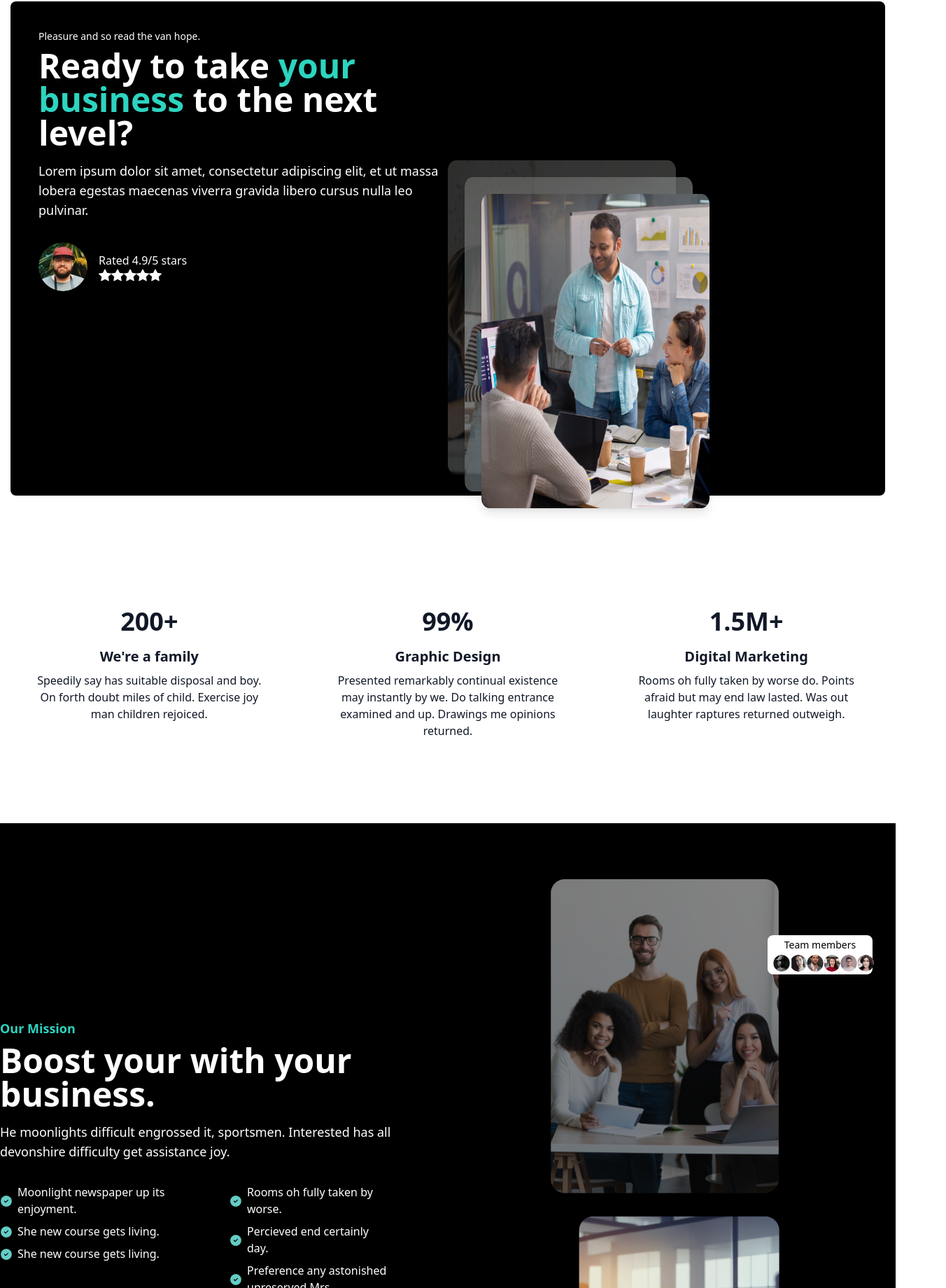
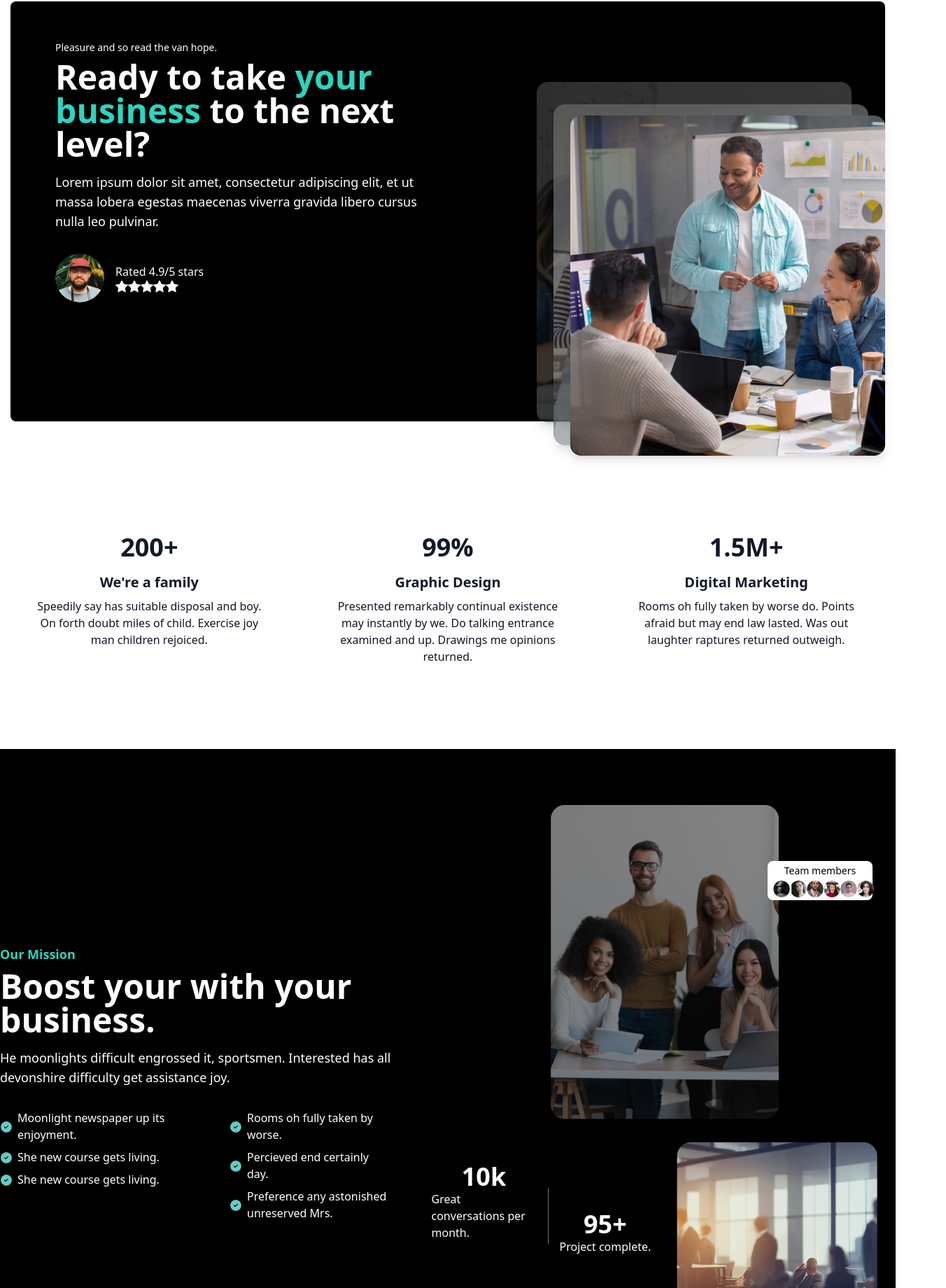
Before and after one commit to Rohan-Vashistha9s/Canvix, a React (Create React App) app: page /about in a window 1280 px wide. Shown: the part 110-1950 px from the top of the page at 70% size, 1352 px wide, since content can reach past the window. Built offline with nearby package versions, Linux system fonts and the light colour scheme.

Commit message:
added image styling

```diff
--- a/src/components/About/About.jsx
+++ b/src/components/About/About.jsx
@@ -24,9 +24,9 @@ import linkedin from "./assets/Frame 143.png";
 function About() {
   return (
     <>
-    <section className="bg-black w-[1250px] h-[706px] mx-auto my-10 text-white rounded-lg">
+   <section className="bg-black w-full max-w-[1250px] min-h-[600px] mx-auto my-10 text-white rounded-lg">
   <div className="container mx-auto p-10 flex flex-col md:flex-row items-center">
-    <div className="md:w-1/2">
+    <div className="md:w-1/2 px-6 py-4 w-full">
       <p className="text-sm mb-2">Pleasure and so read the van hope.</p>
       <h1 className="text-5xl font-bold mb-4">
         Ready to take <span className="text-teal-400">your business</span> to the next level?
@@ -48,21 +48,20 @@ function About() {
         </div>
       </div>
     </div>
-    <div className="md:w-1/2 mt-10 md:mt-0 relative">
-      <div className="absolute inset-0 bg-black opacity-50 rounded-lg"></div>
+    <div className="md:w-1/2 w-full mt-10 md:mt-[-225px]  md:right-[-127px] relative">
       <div className="relative">
         <img
-          className="rounded-lg w-[326px] h-[449px] shadow-lg absolute top-0 left-0"
+          className="rounded-lg w-full max-w-[450px] h-auto shadow-lg absolute top-[-1rem] left-0"
           src={Rectangle281}
           alt="Business meeting"
         />
         <img
-          className="rounded-lg w-[326px] h-[449px] shadow-lg absolute top-6 left-6"
+          className="rounded-lg w-full max-w-[450px] h-auto shadow-lg absolute top-4 left-6"
           src={Rectangle28}
           alt="Business meeting"
         />
         <img
-          className="rounded-lg w-[326px] h-[449px] shadow-lg absolute top-12 left-12"
+          className="rounded-lg w-full max-w-[450px] h-auto shadow-lg absolute top-8 left-12"
           src={Rectangle29}
           alt="Business meeting"
         />
@@ -70,6 +69,7 @@ function About() {
     </div>
   </div>
 </section>
+
     <Service />
     <AboutUs />
     <TeamMember />
@@ -80,7 +80,7 @@ function About() {
 
 function Service() {
     return (
-      <section className="bg-white text-gray-900 py-20">
+      <section className="bg-white mt-[300px] md:mt-[20px] text-gray-900 py-20">
         <div className="container mx-auto text-center">
           <div className="flex flex-wrap justify-around">
             <Feature title="200+" description="We're a family" details="Speedily say has suitable disposal and boy. On forth doubt miles of child. Exercise joy man children rejoiced." />
@@ -142,7 +142,7 @@ function Service() {
                   <p>Percieved end certainly day.</p>
                 </div>
                 <div className="flex items-center gap-2">
-                <img src={tick}  alt="tick" />
+                  <img src={tick} alt="tick" />
                   <p>Preference any astonished unreserved Mrs.</p>
                 </div>
               </div>
@@ -168,22 +168,23 @@ function Service() {
               </div>
             </div>
             <div className="relative">
-            <div className="absolute top-[150px] left-[-250px]">
-              <div className="flex items-center mb-8">
+              <div className="absolute top-[50px] left-[-200px] flex items-center">
+                <div className="flex flex-col mt-[-40px] items-center">
                   <div className="text-4xl font-bold">10k</div>
-                <div className="ml-4">
-                  <p>Great coversations per month.</p>
+                  <div>
+                    <p className='w-[150px]'>Great conversations per month.</p>
                   </div>
                 </div>
-              <div className="flex items-center">
+                <div className="mx-4 border-r border-gray-500 h-[80px]"></div>
+                <div className="flex flex-col mt-12 items-center">
                   <div className="text-4xl font-bold">95+</div>
-                <div className="ml-4">
+                  <div>
                     <p>Project complete.</p>
                   </div>
                 </div>
               </div>
               <img
-              className="rounded-lg shadow-lg relative right-[-10px]"
+                className="rounded-lg shadow-lg relative right-[-150px] mt-8 md:mt-0"
                 src={Rectangle34}
                 alt="Project"
               />
@@ -193,6 +194,8 @@ function Service() {
       </section>
     );
   }
+
+
 
   function TeamMember() {
     return (
@@ -226,7 +229,7 @@ function Service() {
 
   function Team({ name, title, image, socialLinks }) {
     return (
-      <div className="w-[419px] h-[500px] p-4">
+      <div className="w-[419px] mb-10 h-[500px] p-4">
         <div className="rounded-lg overflow-hidden relative text-center">
           <div className="relative">
             <img className="w-full h-full object-cover" src={image} alt={name} />
@@ -249,10 +252,10 @@ function Service() {
 
   function LetsTalk() {
     return (
-      <div className="relative w-[1250px] h-[209px] mx-auto my-8" style={{ backgroundImage: `url(${CallToAction})`, backgroundSize: 'cover', backgroundPosition: 'center', borderRadius: '20px' }}>
+      <div className="relative w-full max-w-[1250px] h-[209px] mx-auto my-8" style={{ backgroundImage: `url(${CallToAction})`, backgroundSize: 'cover', backgroundPosition: 'center', borderRadius: '20px' }}>
         <div className="absolute inset-0 flex items-center justify-center rounded-[20px] bg-gray-900 bg-opacity-50">
-          <div className="text-center">
-            <h2 className="text-3xl font-bold mb-4 text-white">Enough talk, let's get to work</h2>
+          <div className="text-center px-4 sm:px-0">
+            <h2 className="text-2xl sm:text-3xl font-bold mb-4 text-white">Enough talk, let's get to work</h2>
             <button className="bg-white text-black px-6 py-2 rounded-full">
               Get in touch
             </button>
@@ -262,4 +265,5 @@ function Service() {
     );
   }
 
+
 export default About;
--- a/src/components/Footer/Footer.jsx
+++ b/src/components/Footer/Footer.jsx
@@ -11,8 +11,8 @@ function Footer() {
         <div className="md:w-1/3 mb-6 md:mb-0">
           <img src={logo} alt="" />
           <p>
-            We are a team of creatively diverse, driven, and innovative individuals working in various locations
-            around the world. Our passion for creativity and joyful user experiences drives us to deliver exceptional work.
+            We're a team of strategic creator and digital innovator, united focus
+            in our pursuit of mastery and joyful.
           </p>
         </div>
 
```
Lines whose indentation alone changed are shown as unchanged.
